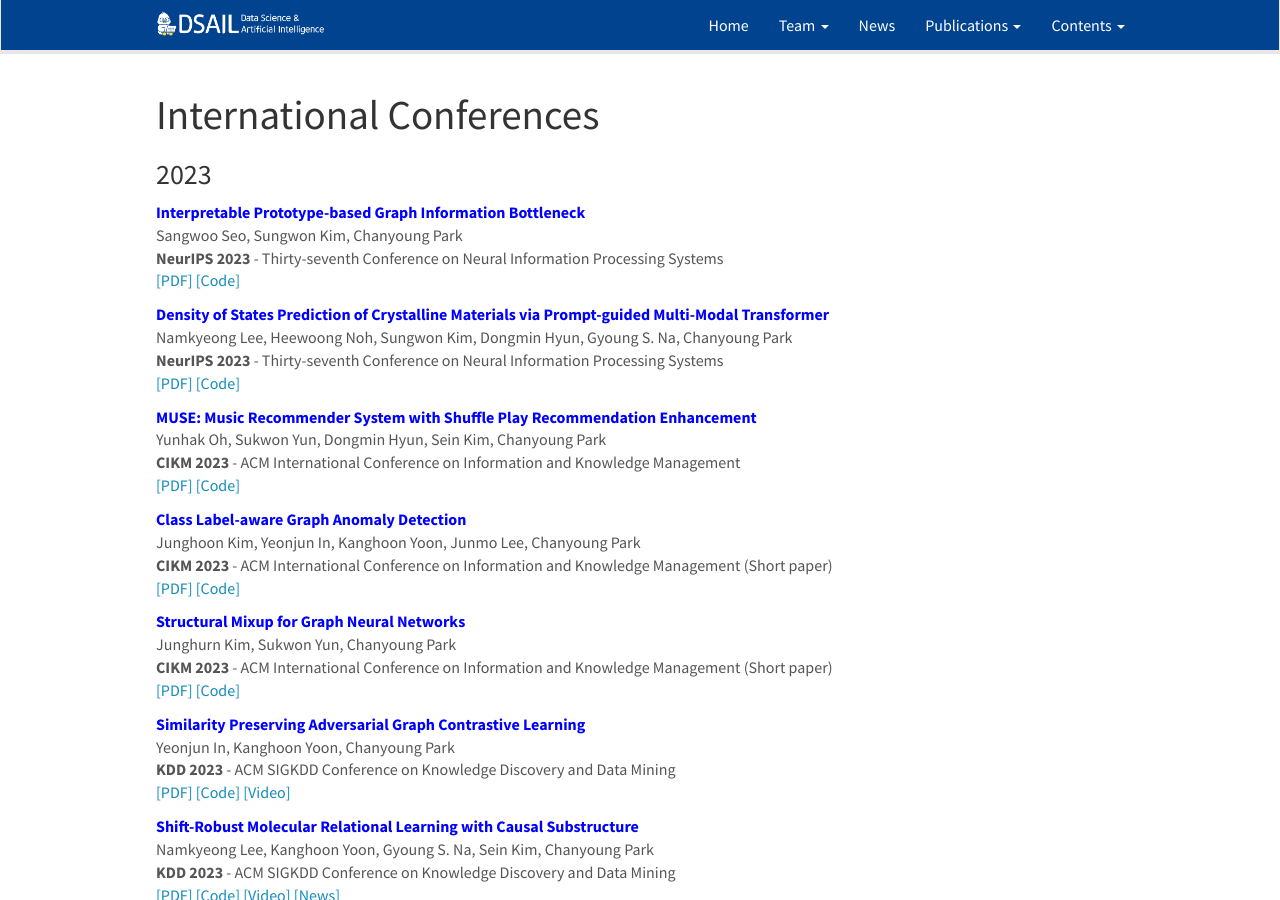
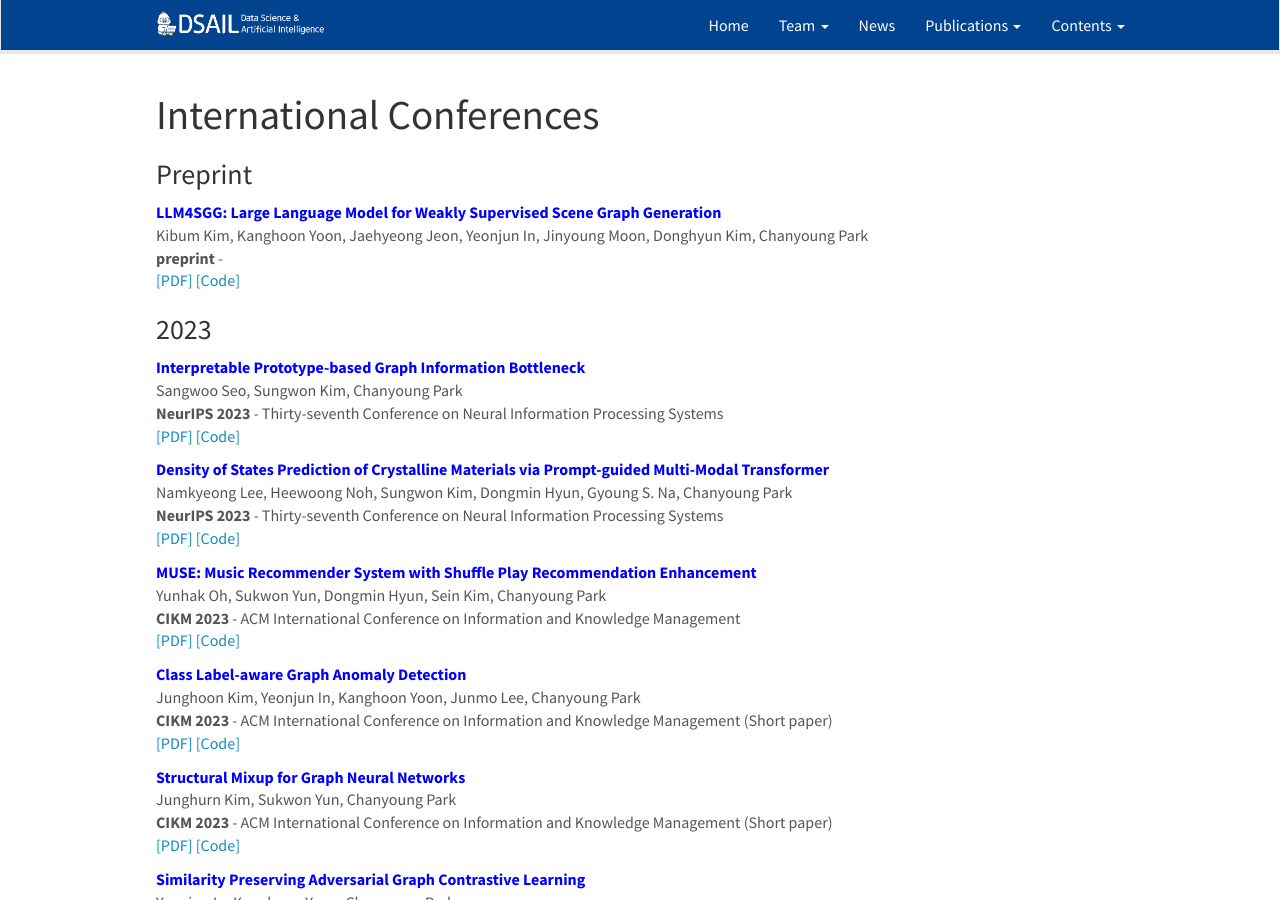
Before and after one commit to kaist-dsail/kaist-dsail.github.io, a Jekyll site: the page built from _pages/publications_conference.md, in a window 1280 px wide and 900 px high. Built offline with Jekyll 4.4.1, drawn with Linux system fonts in a browser that asks for light colours; nearby versions of some CDN libraries.

Commit message:
preprint

```diff
--- a/_data/publist_preprint.yml
+++ b/_data/publist_preprint.yml
@@ -1,4 +1,5 @@
-# - title: Shift-Robust Node Classification via Graph Adversarial Clustering
-#   authors: Qi Zhu, Chao Zhang, Chanyoung Park, Carl Yang, Jiawei Han
-#   type: p
-#   pdf_url: https://arxiv.org/abs/2203.15802
+- title: LLM4SGG&#58; Large Language Model for Weakly Supervised Scene Graph Generation
+  authors: Kibum Kim, Kanghoon Yoon, Jaehyeong Jeon, Yeonjun In, Jinyoung Moon, Donghyun Kim, Chanyoung Park
+  venue: preprint
+  pdf_url: https://arxiv.org/abs/2310.10404
+  code_url: https://github.com/rlqja1107/torch-LLM4SGG
--- a/_pages/publications_conference.md
+++ b/_pages/publications_conference.md
@@ -53,6 +53,24 @@ permalink: /publications_conference/
 
 
 # International Conferences
+<h3> Preprint </h3>
+{% for publi in site.data.publist_preprint %}
+{% capture resource_links1 %}
+
+  {% if publi.pdf_url %}[[PDF]]({{ publi.pdf_url }}){:target="_blank"}{% endif %}
+  {% if publi.code_url %}[[Code]]({{ publi.code_url }}){:target="_blank"}{% endif %}
+  {% if publi.slide_url %}[[Slide]]({{ publi.slide_url }}){:target="_blank"}{% endif %}
+  {% if publi.video_url %}[[Video]]({{ publi.video_url }}){:target="_blank"}{% endif %}
+  {% if publi.news_url %}[[News]]({{ publi.news_url }}){:target="_blank"}{% endif %}
+  {% endcapture %}
+
+  {% assign resource_links1 = resource_links1 | strip_newlines %}
+  {% assign resource_links1 = resource_links1 | split: '  ' | join: ' ' %}
+
+  {% capture venue_and_links %}<font color="blue"><b>{{ publi.title }}</b></font>{{ publi.authors }}<br /><b>{{ publi.venue }}</b> - {{ publi.venue_full }}<br />{{ resource_links1 }}{% endcapture %}
+
+  {{ venue_and_links }}<br />
+{% endfor %}
 
 
 {% assign unique_years = "" | split: ',' %}
```
